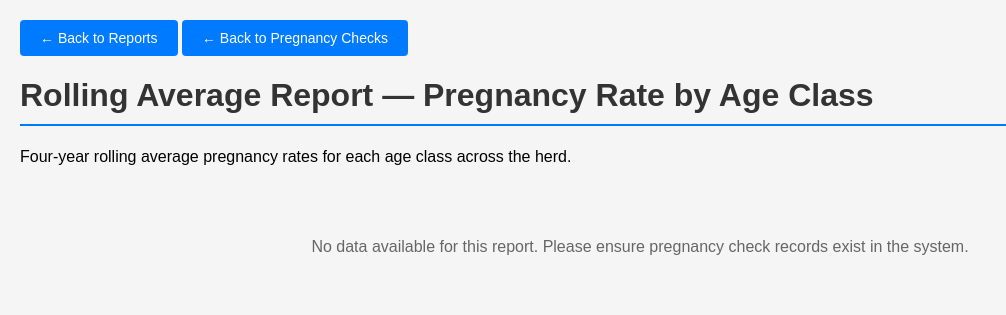
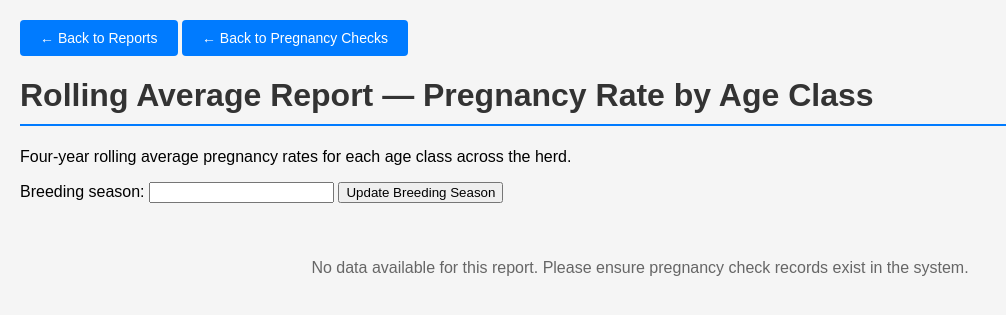
Before and after one commit to pwbryant/ranch-tools-application, a Django app: page /pregchecks/rolling-average-report/ in a window 1280 px wide. Shown: the top 315 px of the page, without its empty margins (0-1006 px from the left). Run offline with Django 4.2, Linux system fonts and the light colour scheme; data that the repository does not hold is empty.

Commit message:
add breeding season input for rolling avg report

```diff
--- a/django_project/ranch_tools/preg_check/views.py
+++ b/django_project/ranch_tools/preg_check/views.py
@@ -659,15 +659,19 @@ class PregCheckRollingAverageReport(View):
     """
     def get(self, request, *args, **kwargs):
         # Get all unique breeding seasons in descending order
-        all_seasons = PregCheck.objects.values_list('breeding_season', flat=True).distinct().order_by('-breeding_season')
-        if not all_seasons.exists():
+        breeding_season = request.GET.get('breeding_season')
+        if breeding_season:
+            seasons = PregCheck.objects.filter(breeding_season__lte=breeding_season).values_list('breeding_season', flat=True).distinct().order_by('-breeding_season')
+        else:
+            seasons = PregCheck.objects.values_list('breeding_season', flat=True).distinct().order_by('-breeding_season')
+        if not seasons.exists():
             # No data available
             return render(request, 'preg_check/rolling-average-report.html', {
                 'seasons': [],
                 'rows': [],
             })
 
-        seasons_list = sorted(list(all_seasons), reverse=True)[:4]  # Get last 4 seasons
+        seasons_list = sorted(list(seasons), reverse=True)[:4]  # Get last 4 seasons
         seasons_list.sort()  # Sort ascending for display order
 
         # Collect all unique birth years across all seasons
--- a/django_project/ranch_tools/templates/preg_check/rolling-average-report.html
+++ b/django_project/ranch_tools/templates/preg_check/rolling-average-report.html
@@ -81,6 +81,12 @@
     <h1>Rolling Average Report — Pregnancy Rate by Age Class</h1>
     <p>Four-year rolling average pregnancy rates for each age class across the herd.</p>
 
+    <form method="get" action="">
+        <label for="breeding_season">Breeding season:</label>
+        <input type="text" id="breeding_season" name="breeding_season" value="{{ breeding_season }}" />
+        <button type="submit">Update Breeding Season</button>
+    </form>
+
     {% if rows %}
     <table border="1" cellpadding="6" cellspacing="0">
         <thead>
```
